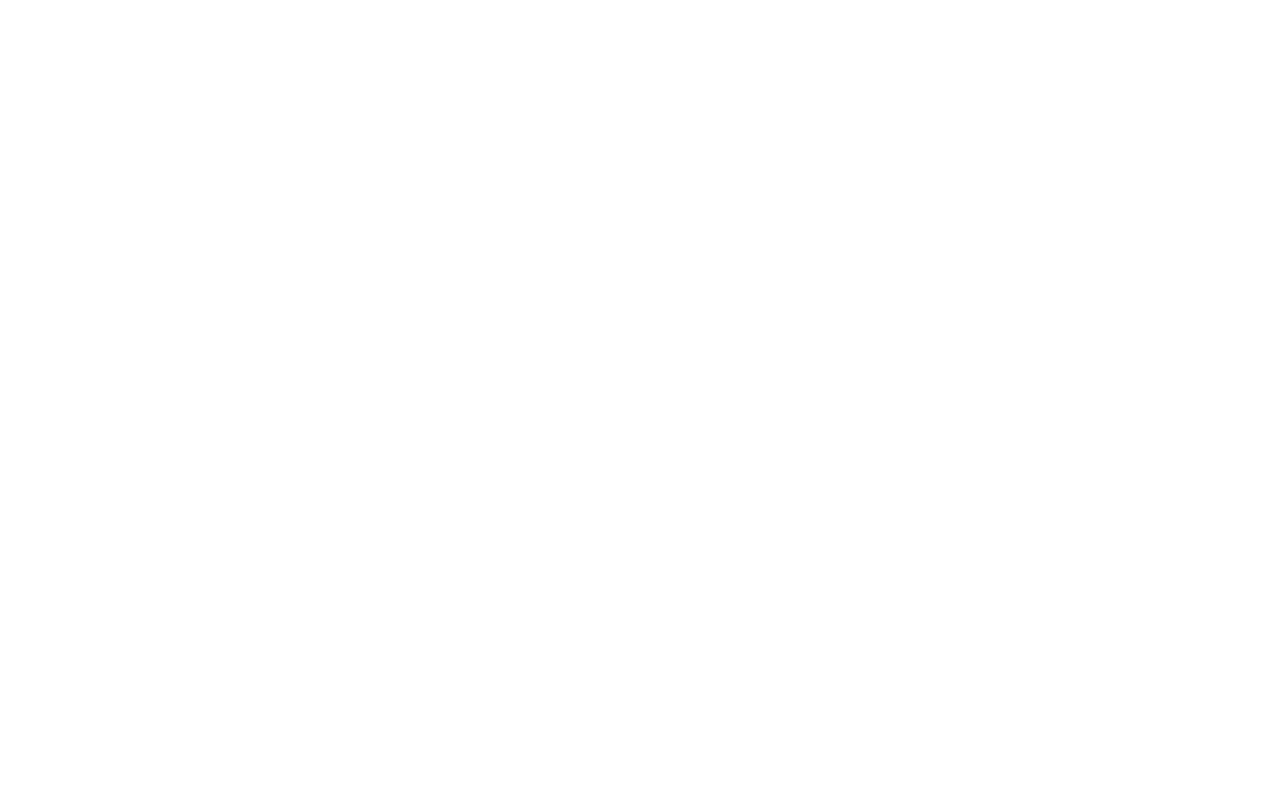
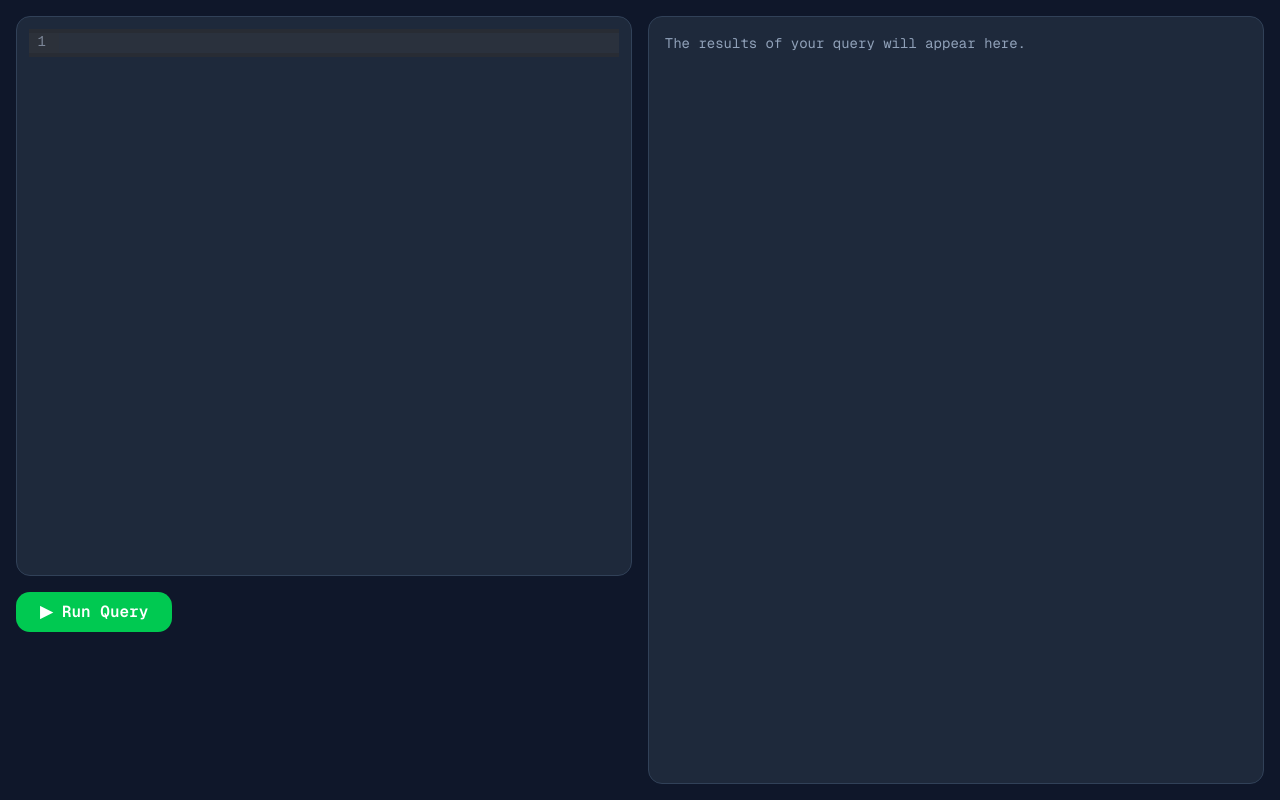
Before and after one commit to alvinwquach/sqlsculpt, a Next.js app: page / in a window 1280 px wide. Built offline with nearby package versions, Linux system fonts and the light colour scheme.

Commit message:
Install dependcies

```diff
--- a/app/components/DatabaseEditor.tsx
+++ b/app/components/DatabaseEditor.tsx
@@ -13,7 +13,6 @@
 import { oneDark } from "@codemirror/theme-one-dark";
 import { keymap } from "@codemirror/view";
 
-// Power Rangers Data Structure with Column Types
 const powerRangersData = {
   tableName: "power_rangers",
   data: [
@@ -116,7 +115,7 @@
   ],
 };
 
-export default function SqlEditor() {
+export default function DatabaseEditor() {
   const editorRef = useRef<EditorView | null>(null);
   const [result, setResult] = useState<string | null>(null);
 
--- a/app/page.tsx
+++ b/app/page.tsx
@@ -1,7 +1,9 @@
+import DatabaseEditor from "./components/DatabaseEditor";
+
 export default function Home() {
   return (
-    <div className="grid grid-rows-[20px_1fr_20px] items-center justify-items-center min-h-screen p-8 pb-20 gap-16 sm:p-20 font-[family-name:var(--font-geist-sans)]">
-      <main className="flex flex-col gap-[32px] row-start-2 items-center sm:items-start"></main>
-    </div>
+    <main className="min-h-screen bg-black text-white">
+      <DatabaseEditor />
+    </main>
   );
 }
--- a/package.json
+++ b/package.json
@@ -13,6 +13,12 @@
     "test:watch": "jest --watch"
   },
   "dependencies": {
+    "@codemirror/autocomplete": "^6.18.6",
+    "@codemirror/commands": "^6.8.1",
+    "@codemirror/lang-sql": "github:codemirror/lang-sql",
+    "@codemirror/state": "^6.5.2",
+    "@codemirror/theme-one-dark": "^6.1.2",
+    "@codemirror/view": "^6.37.1",
     "@monaco-editor/react": "^4.7.0",
     "@tiptap/pm": "^2.12.0",
     "@tiptap/react": "^2.12.0",
```
Also changed, not shown: 1 other file (tests, documents, lock files or other folders).
